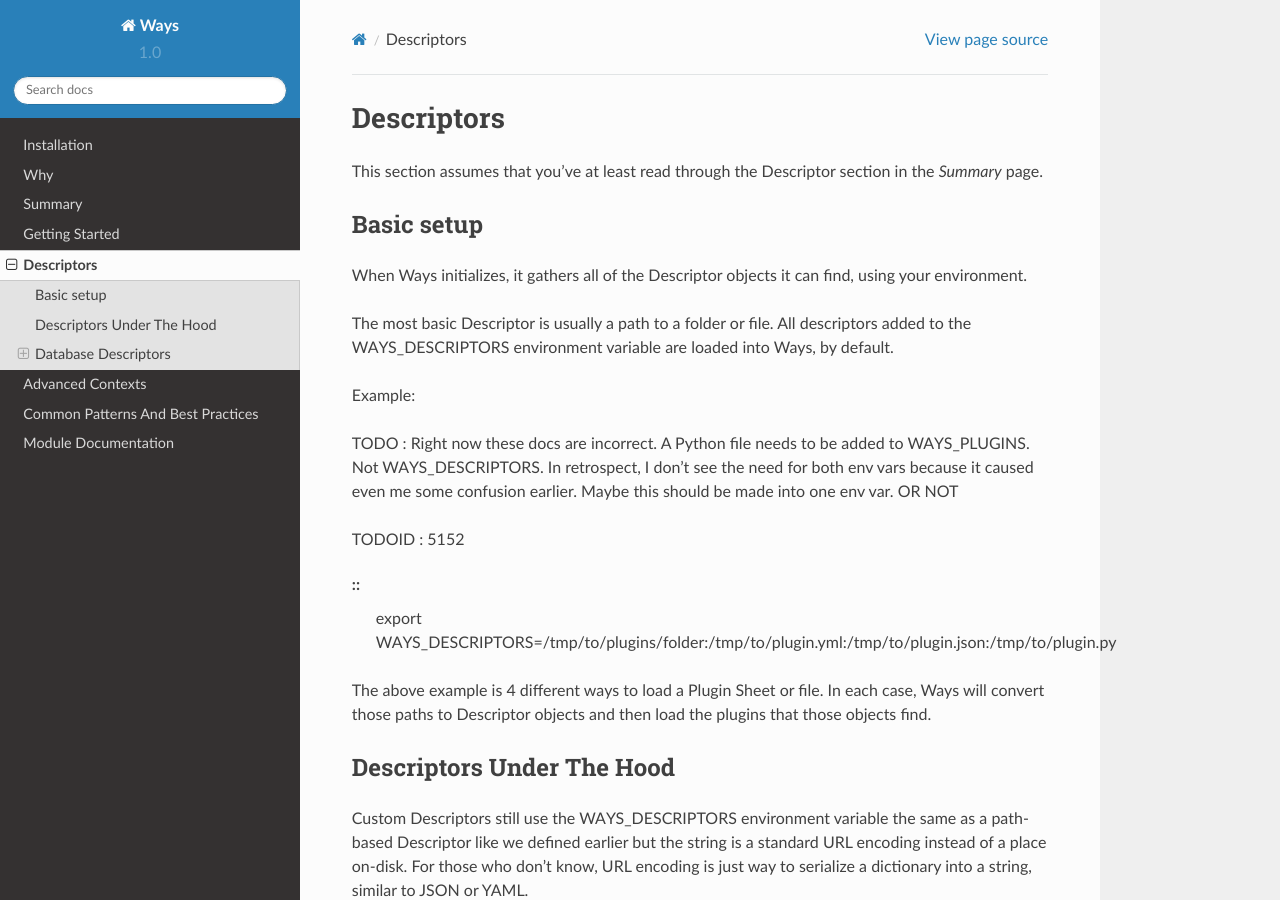
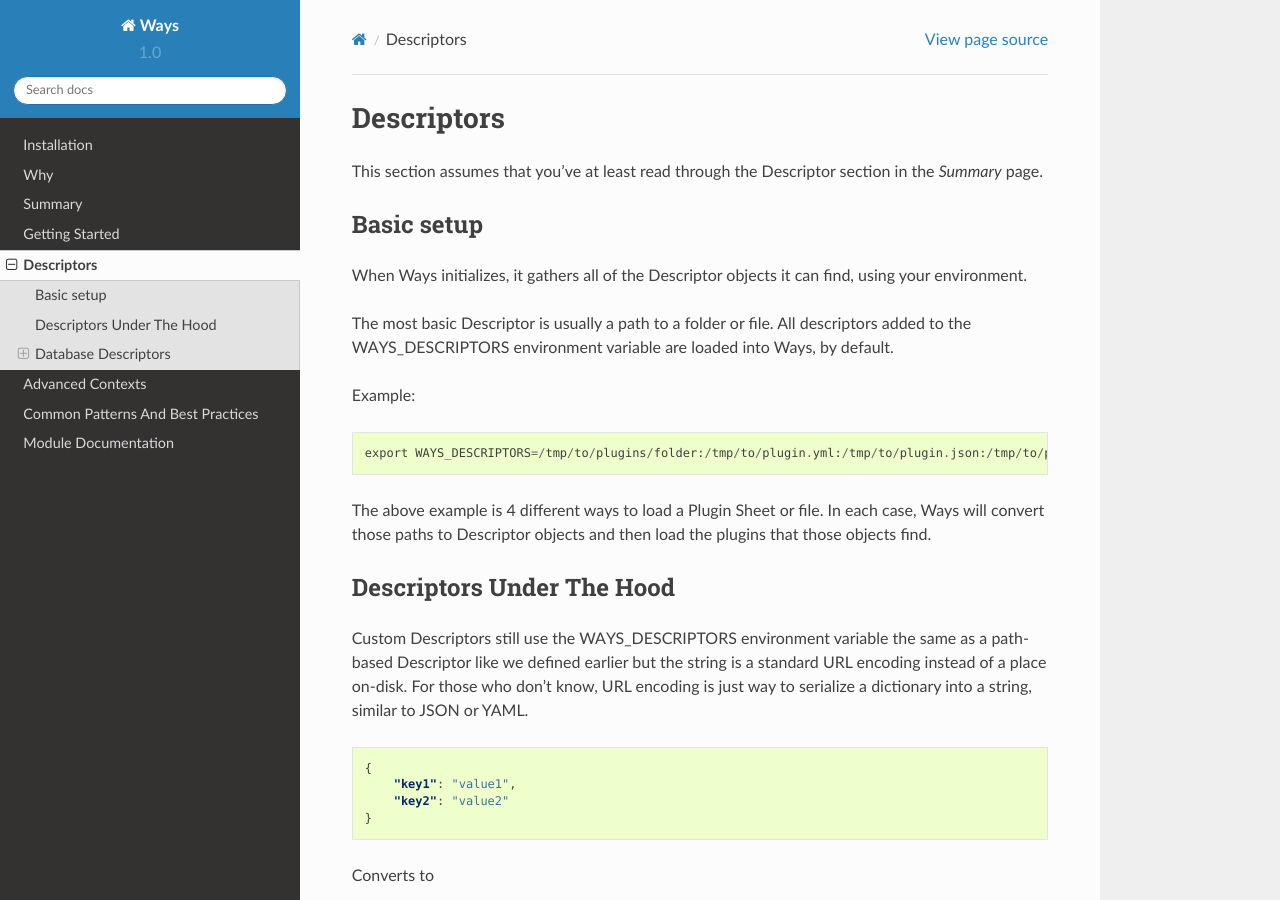
Before and after one commit to ColinKennedy/ways, a Sphinx documentation site: the page built from docs/descriptors.rst, in a window 1280 px wide and 900 px high. Built offline with Sphinx 7.4.7 and the Read the Docs theme 2.0.0, drawn with Linux system fonts in a browser that asks for light colours.

Commit message:
Adjusted documentation and added 'pip install sphinx' to .travis.yml

```diff
--- a/docs/descriptors.rst
+++ b/docs/descriptors.rst
@@ -16,14 +16,8 @@
 
 Example:
 
-TODO : Right now these docs are incorrect. A Python file needs to be added to
-WAYS_PLUGINS. Not WAYS_DESCRIPTORS. In retrospect, I don't see the
-need for both env vars because it caused even me some confusion earlier.
-Maybe this should be made into one env var. OR NOT
+::
 
-TODOID : 5152
-
-::
     export WAYS_DESCRIPTORS=/tmp/to/plugins/folder:/tmp/to/plugin.yml:/tmp/to/plugin.json:/tmp/to/plugin.py
 
 The above example is 4 different ways to load a Plugin Sheet or file.
```
Also changed, not shown: .travis.yml.
